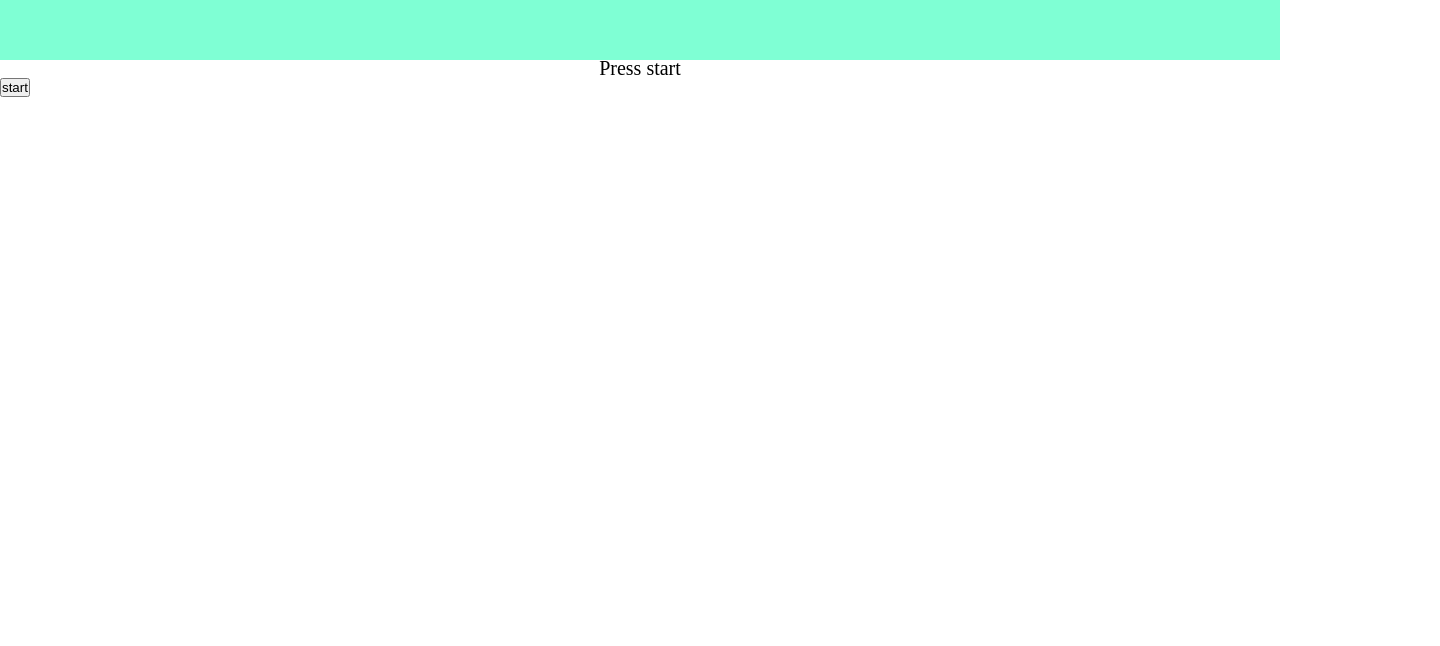
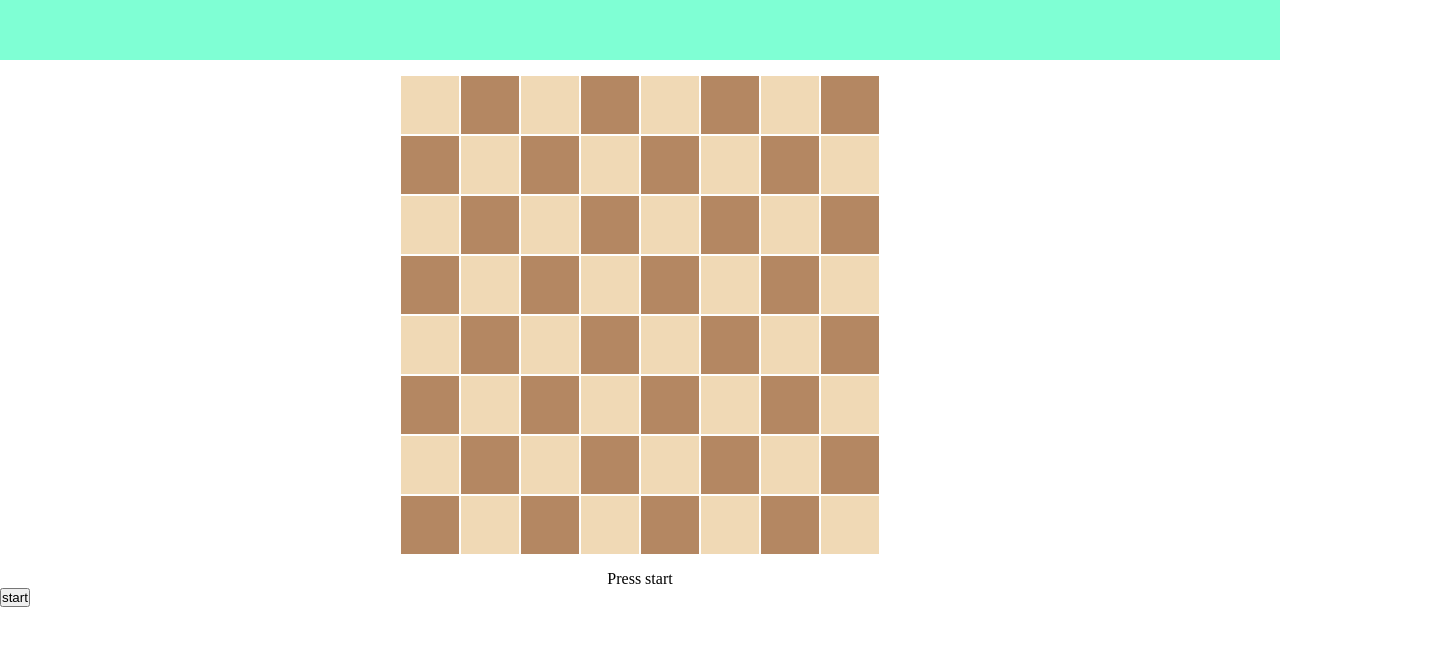
Before and after one commit to Dearian27/chessGraph, a plain HTML site: page index.html in a window 1280 px wide. Shown: the whole page, 1440 px wide, since content can reach past the window. Drawn offline with Linux system fonts and the light colour scheme.

Commit message:
color cells of desk

```diff
--- a/index.html
+++ b/index.html
@@ -14,8 +14,74 @@
 
   </header>
   <main class="container">
+    <div class="desk">
+      <div class="cell" data-x="1" data-y="1"></div>
+      <div class="cell" data-x="2" data-y="1"></div>
+      <div class="cell" data-x="3" data-y="1"></div>
+      <div class="cell" data-x="4" data-y="1"></div>
+      <div class="cell" data-x="5" data-y="1"></div>
+      <div class="cell" data-x="6" data-y="1"></div>
+      <div class="cell" data-x="7" data-y="1"></div>
+      <div class="cell" data-x="8" data-y="1"></div>
+      <div class="cell" data-x="1" data-y="2"></div>
+      <div class="cell" data-x="2" data-y="2"></div>
+      <div class="cell" data-x="3" data-y="2"></div>
+      <div class="cell" data-x="4" data-y="2"></div>
+      <div class="cell" data-x="5" data-y="2"></div>
+      <div class="cell" data-x="6" data-y="2"></div>
+      <div class="cell" data-x="7" data-y="2"></div>
+      <div class="cell" data-x="8" data-y="2"></div>
+      <div class="cell" data-x="1" data-y="3"></div>
+      <div class="cell" data-x="2" data-y="3"></div>
+      <div class="cell" data-x="3" data-y="3"></div>
+      <div class="cell" data-x="4" data-y="3"></div>
+      <div class="cell" data-x="5" data-y="3"></div>
+      <div class="cell" data-x="6" data-y="3"></div>
+      <div class="cell" data-x="7" data-y="3"></div>
+      <div class="cell" data-x="8" data-y="3"></div>
+      <div class="cell" data-x="1" data-y="4"></div>
+      <div class="cell" data-x="2" data-y="4"></div>
+      <div class="cell" data-x="3" data-y="4"></div>
+      <div class="cell" data-x="4" data-y="4"></div>
+      <div class="cell" data-x="5" data-y="4"></div>
+      <div class="cell" data-x="6" data-y="4"></div>
+      <div class="cell" data-x="7" data-y="4"></div>
+      <div class="cell" data-x="8" data-y="4"></div>
+      <div class="cell" data-x="1" data-y="5"></div>
+      <div class="cell" data-x="2" data-y="5"></div>
+      <div class="cell" data-x="3" data-y="5"></div>
+      <div class="cell" data-x="4" data-y="5"></div>
+      <div class="cell" data-x="5" data-y="5"></div>
+      <div class="cell" data-x="6" data-y="5"></div>
+      <div class="cell" data-x="7" data-y="5"></div>
+      <div class="cell" data-x="8" data-y="5"></div>
+      <div class="cell" data-x="1" data-y="6"></div>
+      <div class="cell" data-x="2" data-y="6"></div>
+      <div class="cell" data-x="3" data-y="6"></div>
+      <div class="cell" data-x="4" data-y="6"></div>
+      <div class="cell" data-x="5" data-y="6"></div>
+      <div class="cell" data-x="6" data-y="6"></div>
+      <div class="cell" data-x="7" data-y="6"></div>
+      <div class="cell" data-x="8" data-y="6"></div>
+      <div class="cell" data-x="1" data-y="7"></div>
+      <div class="cell" data-x="2" data-y="7"></div>
+      <div class="cell" data-x="3" data-y="7"></div>
+      <div class="cell" data-x="4" data-y="7"></div>
+      <div class="cell" data-x="5" data-y="7"></div>
+      <div class="cell" data-x="6" data-y="7"></div>
+      <div class="cell" data-x="7" data-y="7"></div>
+      <div class="cell" data-x="8" data-y="7"></div>
+      <div class="cell" data-x="1" data-y="8"></div>
+      <div class="cell" data-x="2" data-y="8"></div>
+      <div class="cell" data-x="3" data-y="8"></div>
+      <div class="cell" data-x="4" data-y="8"></div>
+      <div class="cell" data-x="5" data-y="8"></div>
+      <div class="cell" data-x="6" data-y="8"></div>
+      <div class="cell" data-x="7" data-y="8"></div>
+      <div class="cell" data-x="8" data-y="8"></div>
+    </div>
+  </main>
 
-  </main>
   <article class="userPanel">
     <div class="infoText">Press start</div>
     <button>start</button>
--- a/js/main.js
+++ b/js/main.js
@@ -0,0 +1,11 @@
+const cells = document.querySelectorAll('.cell');
+console.log(cells)
+
+//COLOR CELLS
+for (const cell of cells) {
+  if ((Number(cell.dataset.x) + Number(cell.dataset.y)) % 2 == 0) {
+    cell.style.backgroundColor = '#F0D9B5';
+  } else {
+    cell.style.backgroundColor = '#B48762';
+  }
+}
--- a/styles/style.css
+++ b/styles/style.css
@@ -10,9 +10,30 @@
 
 }
 
+/** CONTAINER **/
+.container {
+  display: flex;
+  justify-content: center;
+  width: 100%;
+  padding: 15px 0 15px 0;
+}
+
+.desk {
+  display: grid;
+  grid-template-columns: repeat(8, 60px);
+  grid-template-rows: repeat(8, 60px);
+}
+
+.cell {
+  background-color: rgb(255, 122, 122);
+  border: 1px solid white;
+}
+
+/**           **/
+
 .infoText {
   text-align: center;
-  animation: sizing 2s ease-in-out infinite;
+  /* animation: sizing 2s ease-in-out infinite; */
 }
 
 @keyframes sizing {
```
